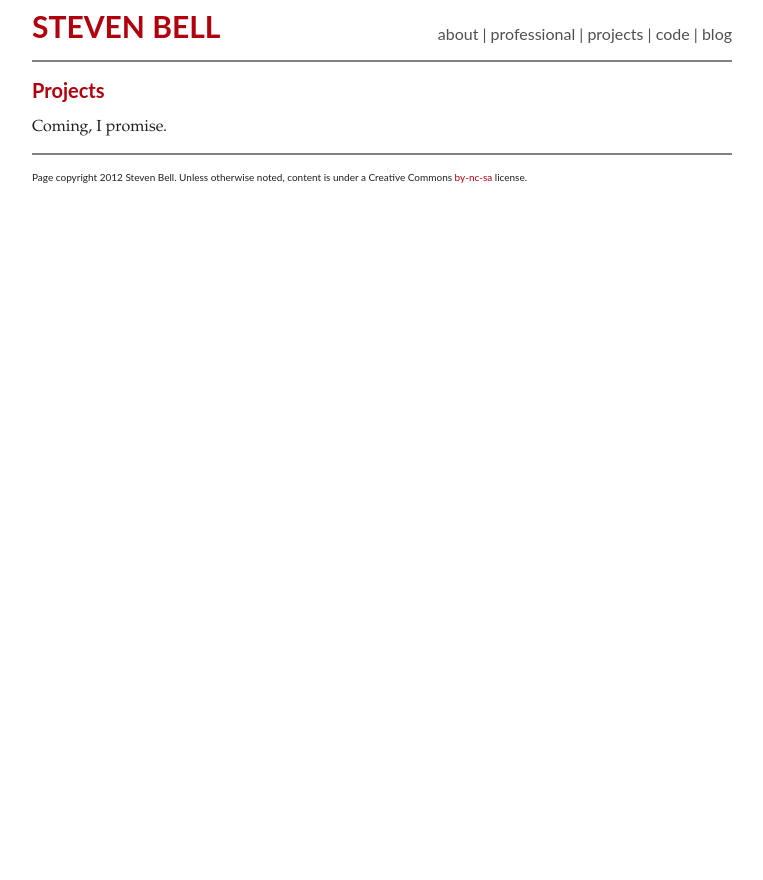
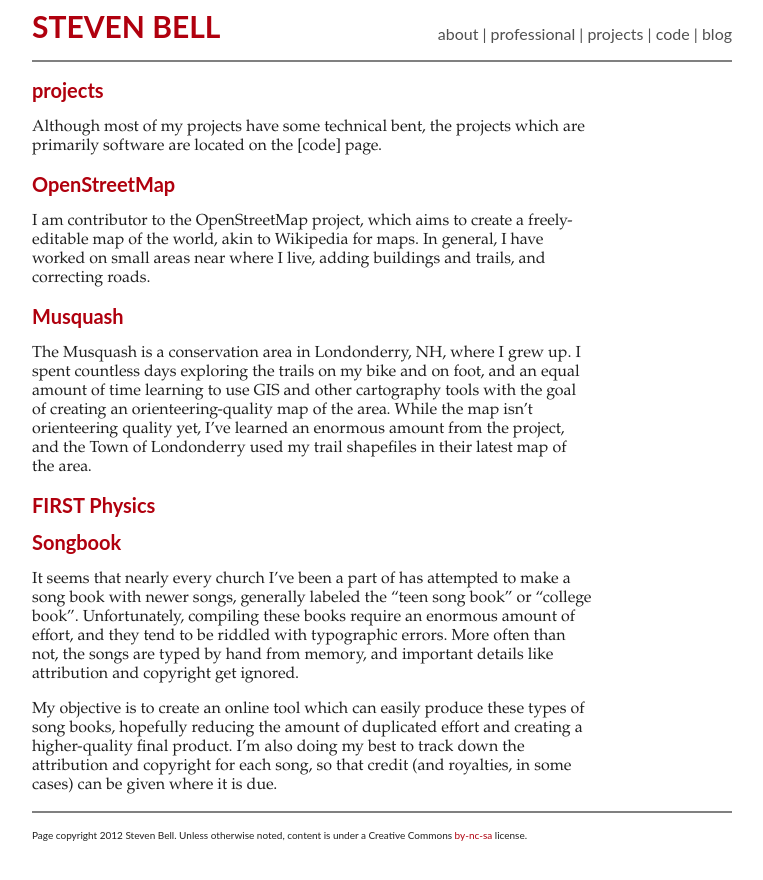
Before and after one commit to stevenbell/stevenbell.github.com, a Jekyll site: the page built from projects.markdown, in a window 1280 px wide. Shown: the top 880 px of the page, without its empty margins (258-1021 px from the left). Built offline with Jekyll 4.4.1, drawn with Linux system fonts in a browser that asks for light colours.

Commit message:
Beginning of projects page.

```diff
--- a/projects.markdown
+++ b/projects.markdown
@@ -2,5 +2,19 @@
 layout: page
 title: Projects
 ---
-# Projects
-Coming, I promise.
+# projects
+Although most of my projects have some technical bent, the projects which are primarily software are located on the [code] page.
+
+# OpenStreetMap
+I am contributor to the OpenStreetMap project, which aims to create a freely-editable map of the world, akin to Wikipedia for maps.  In general, I have worked on small areas near where I live, adding buildings and trails, and correcting roads.
+
+# Musquash
+The Musquash is a conservation area in Londonderry, NH, where I grew up.  I spent countless days exploring the trails on my bike and on foot, and an equal amount of time learning to use GIS and other cartography tools with the goal of creating an orienteering-quality map of the area.  While the map isn't orienteering quality yet, I've learned an enormous amount from the project, and the Town of Londonderry used my trail shapefiles in their latest map of the area.
+
+#FIRST Physics
+
+
+#Songbook
+It seems that nearly every church I've been a part of has attempted to make a song book with newer songs, generally labeled the "teen song book" or "college book".  Unfortunately, compiling these books require an enormous amount of effort, and they tend to be riddled with typographic errors.  More often than not, the songs are typed by hand from memory, and important details like attribution and copyright get ignored.
+
+My objective is to create an online tool which can easily produce these types of song books, hopefully reducing the amount of duplicated effort and creating a higher-quality final product.  I'm also doing my best to track down the attribution and copyright for each song, so that credit (and royalties, in some cases) can be given where it is due.
```
